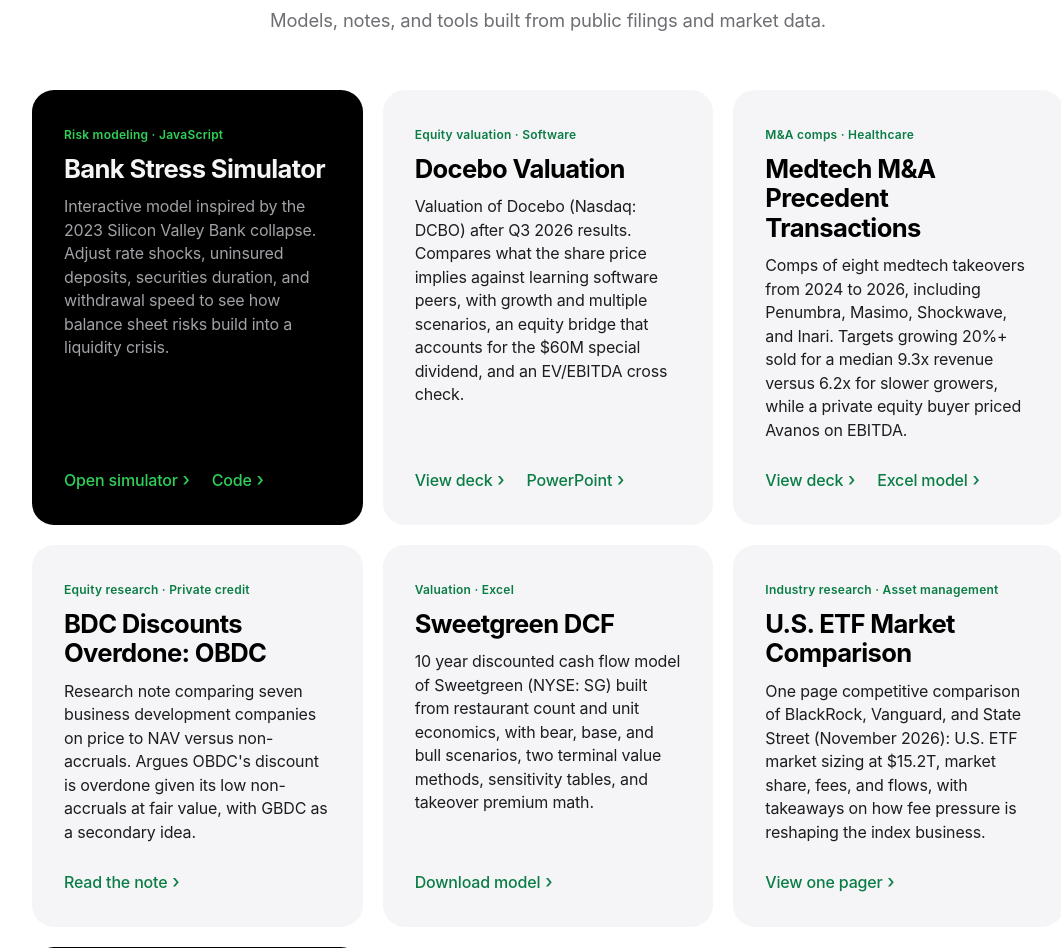
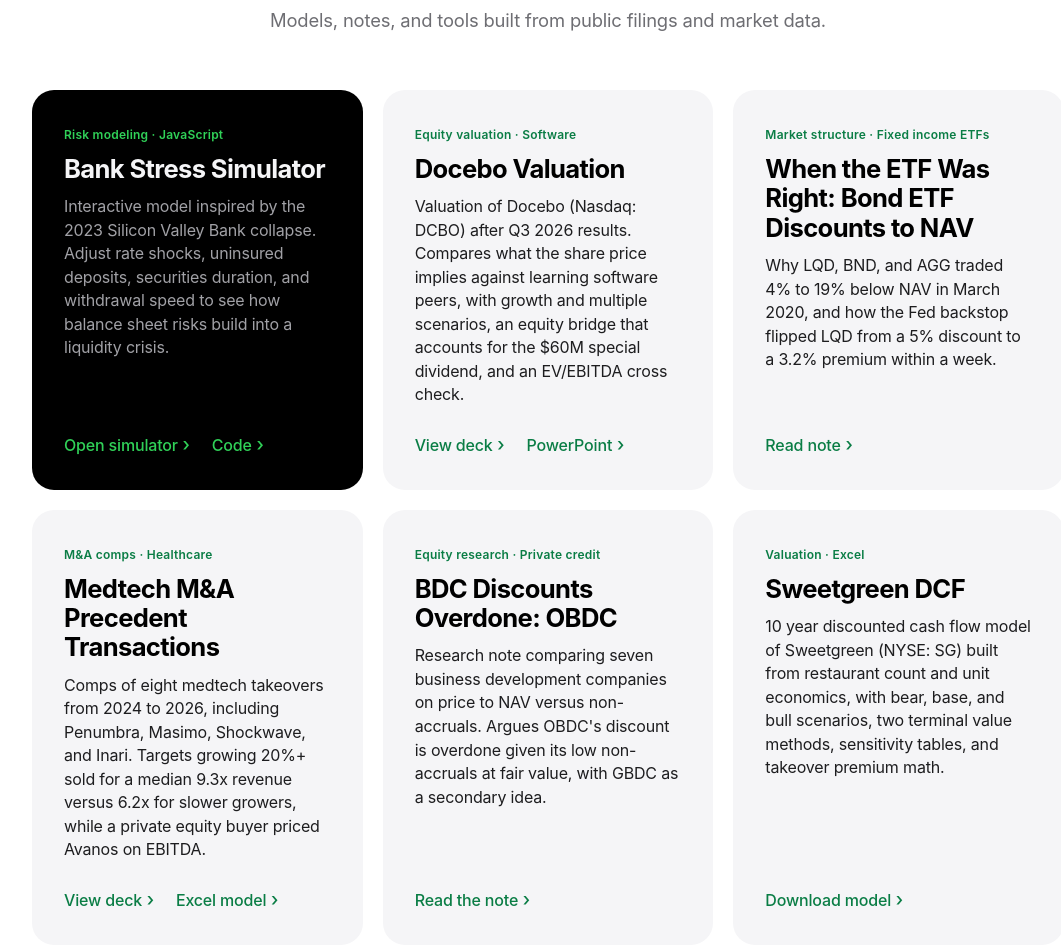
Before and after one commit to kaaytondean/finance-portfolio, a plain HTML site: page index.html in a window 1280 px wide. Shown: the part 789-1737 px from the top of the page, without its empty margins (92-1153 px from the left). Drawn offline with Linux system fonts and the light colour scheme.

Commit message:
Add bond ETF discount-to-NAV market structure note
Co-Authored-By: Claude Opus 5.5 <noreply@anthropic.com>
Claude-Session: https://claude.ai/code/session_01BXHuXtDM8ot3jATQCsAMu6

```diff
--- a/index.html
+++ b/index.html
@@ -119,6 +119,12 @@ footer a:hover{text-decoration:underline}
       <div class="links"><a href="docebo-valuation/Docebo_Valuation.pdf">View deck</a><a href="docebo-valuation/Docebo_Valuation.pptx">PowerPoint</a></div>
     </article>
     <article class="card">
+      <span class="tag">Market structure · Fixed income ETFs</span>
+      <h3>When the ETF Was Right: Bond ETF Discounts to NAV</h3>
+      <p>Why LQD, BND, and AGG traded 4% to 19% below NAV in March 2020, and how the Fed backstop flipped LQD from a 5% discount to a 3.2% premium within a week.</p>
+      <div class="links"><a href="bond-etf-discounts/Bond_ETF_Discounts_March_2020.pdf">Read note</a></div>
+    </article>
+    <article class="card">
       <span class="tag">M&amp;A comps · Healthcare</span>
       <h3>Medtech M&amp;A Precedent Transactions</h3>
       <p>Comps of eight medtech takeovers from 2024 to 2026, including Penumbra, Masimo, Shockwave, and Inari. Targets growing 20%+ sold for a median 9.3x revenue versus 6.2x for slower growers, while a private equity buyer priced Avanos on EBITDA.</p>
```
Also changed, not shown: 3 other files.
